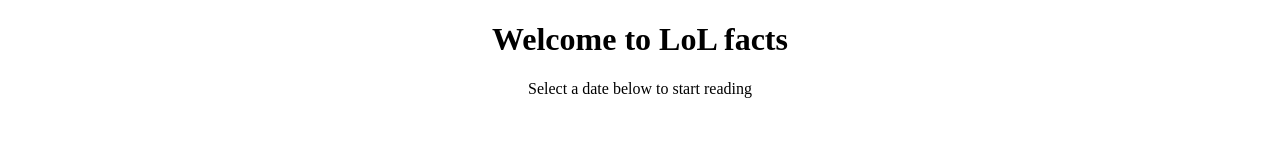
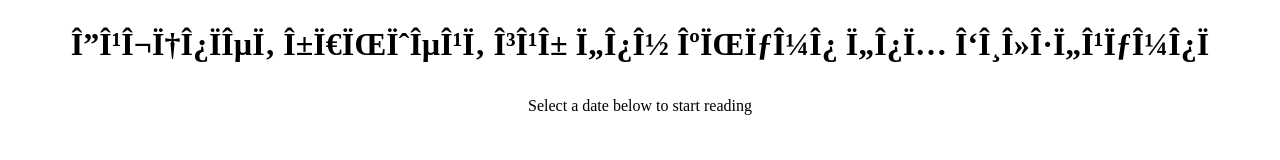
Before and after one commit to nickolasfab/-e-sports-corner, a plain HTML site: page index.html in a window 1280 px wide. Drawn offline with Linux system fonts and the light colour scheme.

Commit message:
Update index.html

```diff
--- a/index.html
+++ b/index.html
@@ -1,10 +1,11 @@
  <!DOCTYPE html>
   <head>
   <meta_charset="UTF-8">
-   <title>LoL facts</title>
+   <title>Οι αθλητικές παππάτζες</title>
   </head>
   <body>
-  <h1><center>Welcome to LoL facts</center></h1>
+  <h1><center>Διάφορες απόψεις για τον κόσμο του Αθλητισμού
+  </center></h1>
    <p><center> Select a date below to start reading
 
 
```
